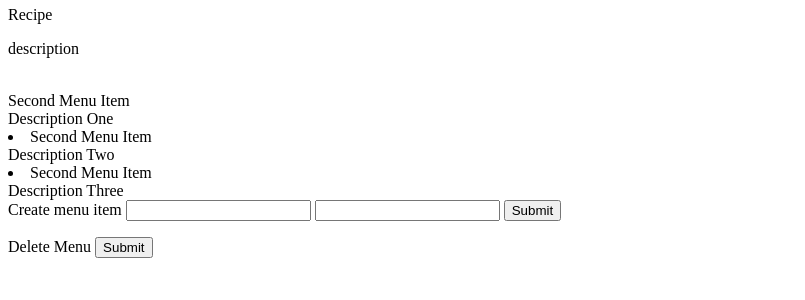
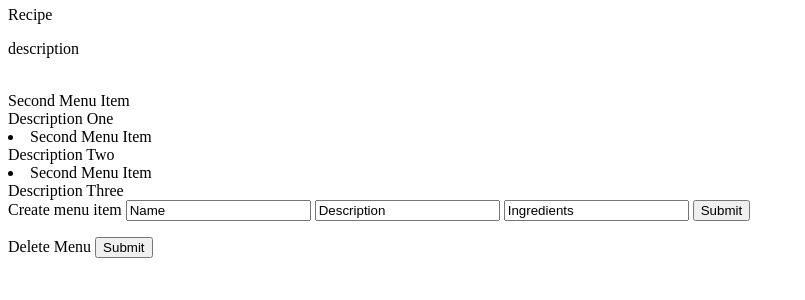
Before and after one commit to gerbal/WIO-restaurant, a Flask app: template templates/menu.html in a window 1280 px wide. Shown: the part 145-445 px from the top of the page, without its empty margins (0-805 px from the left). Run offline with Flask 2, Linux system fonts and the light colour scheme; the template is opened without the code that fills it, so the values that code supplies are empty.

Commit message:
edited menu.html

```diff
--- a/templates/menu.html
+++ b/templates/menu.html
@@ -40,8 +40,9 @@
 </ul>
 <form class="create_item" action="/list_of_menus/menu" method="PUT">
 Create menu item
-<input class="name" type="text" name="item_name" value="">
-<input class="description" type="text" name="dish_description" value="" />
+<input class="name" type="text" name="item_name" value="Name">
+<input class="description" type="text" name="dish_description" value="Description" />
+<input class="ingredient_list" type="text" name="ingredient_list" value="Ingredients" />
 <input type="submit" />
 </form>
 <form class="delete_menu" action="/list_of_menus/menu" method="DELETE">
```
